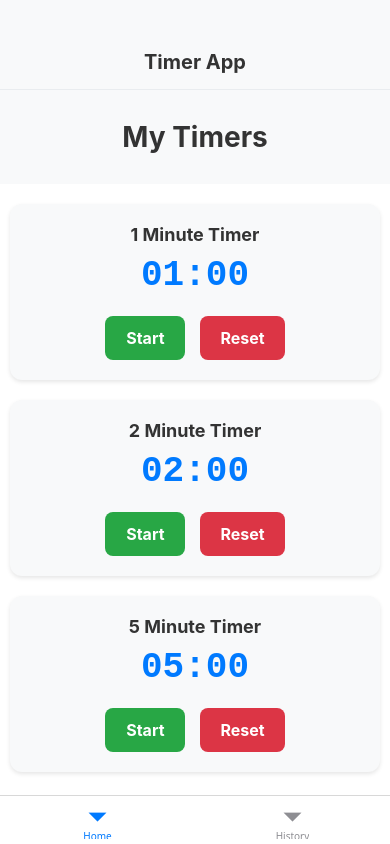
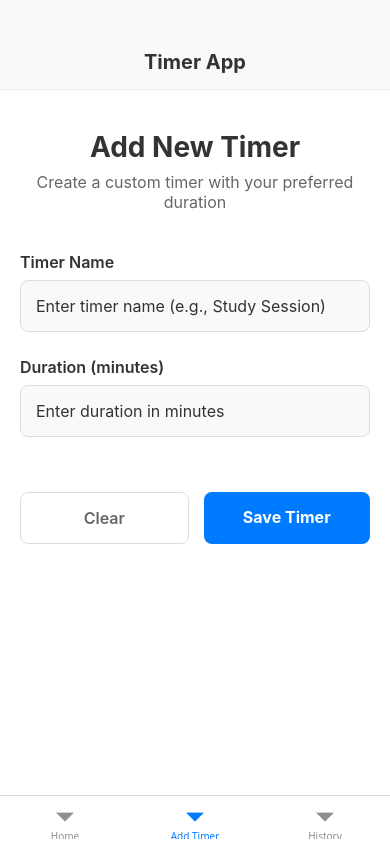
Before and after one commit to Chirag4452/Health_Flex_TimerApp, a React Native app in the folder TimerApp/: screen /AddTimer in a window 390 px wide. Built offline with nearby package versions, Linux system fonts and the light colour scheme.

Commit message:
Custom_timers

```diff
--- a/TimerApp/App.js
+++ b/TimerApp/App.js
@@ -7,13 +7,14 @@ import { StyleSheet, View, Text } from 'react-native';
 // Import screens
 import HomeScreen from './screens/HomeScreen';
 import HistoryScreen from './screens/HistoryScreen';
+import AddTimerScreen from './screens/AddTimerScreen';
 
 // Create bottom tab navigator
 const Tab = createBottomTabNavigator();
 
 /**
  * Main App component with React Navigation bottom tabs
- * Features Home and History screens with a Timer App title
+ * Features Home, Add Timer, and History screens with a Timer App title
  */
 export default function App() {
   return (
@@ -34,6 +35,13 @@ export default function App() {
           component={HomeScreen}
           options={{
             tabBarLabel: 'Home',
+          }}
+        />
+        <Tab.Screen
+          name="AddTimer"
+          component={AddTimerScreen}
+          options={{
+            tabBarLabel: 'Add Timer',
           }}
         />
         <Tab.Screen
--- a/TimerApp/package.json
+++ b/TimerApp/package.json
@@ -11,10 +11,14 @@
   "dependencies": {
     "@react-navigation/bottom-tabs": "^7.4.2",
     "@react-navigation/native": "^7.1.14",
+    "@react-navigation/stack": "^7.4.2",
     "expo": "~53.0.16",
     "expo-status-bar": "~2.2.3",
     "react": "19.0.0",
     "react-native": "0.79.5",
+    "react-native-gesture-handler": "^2.27.1",
+    "react-native-masked-view": "^0.2.0",
+    "react-native-reanimated": "^3.18.0",
     "react-native-safe-area-context": "5.4.0",
     "react-native-screens": "~4.11.1",
     "react-native-web": "^0.20.0"
--- /dev/null
+++ b/TimerApp/screens/AddTimerScreen.js
@@ -0,0 +1,242 @@
+import React, { useState } from 'react';
+import {
+  View,
+  Text,
+  TextInput,
+  TouchableOpacity,
+  StyleSheet,
+  KeyboardAvoidingView,
+  Platform,
+  Alert,
+  ScrollView,
+} from 'react-native';
+
+/**
+ * AddTimerScreen component - Form to create new timers
+ * Allows users to input timer name and duration, with validation
+ */
+export default function AddTimerScreen({ navigation }) {
+  // Form state management
+  const [timer_name, set_timer_name] = useState('');
+  const [duration_minutes, set_duration_minutes] = useState('');
+
+  /**
+   * Validates form inputs
+   * @returns {boolean} - True if form is valid, false otherwise
+   */
+  const validate_form = () => {
+    // Check if timer name is provided
+    if (!timer_name.trim()) {
+      Alert.alert('Validation Error', 'Please enter a timer name');
+      return false;
+    }
+
+    // Check if duration is provided and is a valid number
+    if (!duration_minutes.trim()) {
+      Alert.alert('Validation Error', 'Please enter a duration');
+      return false;
+    }
+
+    const duration_number = parseFloat(duration_minutes);
+    if (isNaN(duration_number) || duration_number <= 0) {
+      Alert.alert('Validation Error', 'Please enter a valid duration (greater than 0)');
+      return false;
+    }
+
+    // Check for reasonable duration limits (max 999 minutes)
+    if (duration_number > 999) {
+      Alert.alert('Validation Error', 'Duration cannot exceed 999 minutes');
+      return false;
+    }
+
+    return true;
+  };
+
+  /**
+   * Handles saving the timer and navigating back
+   */
+  const handle_save_timer = () => {
+    if (!validate_form()) {
+      return;
+    }
+
+    // Convert duration from minutes to seconds
+    const duration_seconds = Math.floor(parseFloat(duration_minutes) * 60);
+
+    // Create timer object
+    const new_timer = {
+      id: Date.now(), // Simple ID generation using timestamp
+      name: timer_name.trim(),
+      duration: duration_seconds,
+    };
+
+    // Navigate to Home tab with timer data
+    navigation.navigate('Home', { new_timer });
+
+    // Clear the form after successful save
+    set_timer_name('');
+    set_duration_minutes('');
+
+    // Show success message
+    Alert.alert(
+      'Success!',
+      `Timer "${new_timer.name}" has been created!`,
+      [{ text: 'OK' }]
+    );
+  };
+
+  /**
+   * Handles clearing the form
+   */
+  const handle_clear_form = () => {
+    set_timer_name('');
+    set_duration_minutes('');
+  };
+
+  return (
+    <KeyboardAvoidingView
+      style={styles.container}
+      behavior={Platform.OS === 'ios' ? 'padding' : 'height'}
+    >
+      <ScrollView style={styles.scroll_container} keyboardShouldPersistTaps="handled">
+        <View style={styles.form_container}>
+          {/* Header */}
+          <Text style={styles.title}>Add New Timer</Text>
+          <Text style={styles.subtitle}>Create a custom timer with your preferred duration</Text>
+
+          {/* Timer Name Input */}
+          <View style={styles.input_group}>
+            <Text style={styles.label}>Timer Name</Text>
+            <TextInput
+              style={styles.text_input}
+              placeholder="Enter timer name (e.g., Study Session)"
+              value={timer_name}
+              onChangeText={set_timer_name}
+              maxLength={50}
+              autoCapitalize="words"
+              returnKeyType="next"
+            />
+          </View>
+
+          {/* Duration Input */}
+          <View style={styles.input_group}>
+            <Text style={styles.label}>Duration (minutes)</Text>
+            <TextInput
+              style={styles.text_input}
+              placeholder="Enter duration in minutes"
+              value={duration_minutes}
+              onChangeText={set_duration_minutes}
+              keyboardType="numeric"
+              maxLength={6}
+              returnKeyType="done"
+              onSubmitEditing={handle_save_timer}
+            />
+            {duration_minutes && (
+              <Text style={styles.helper_text}>
+                ≈ {Math.floor(parseFloat(duration_minutes) || 0)} minutes
+              </Text>
+            )}
+          </View>
+
+          {/* Action Buttons */}
+          <View style={styles.button_container}>
+            <TouchableOpacity
+              style={[styles.button, styles.clear_button]}
+              onPress={handle_clear_form}
+            >
+              <Text style={styles.clear_button_text}>Clear</Text>
+            </TouchableOpacity>
+
+            <TouchableOpacity
+              style={[styles.button, styles.save_button]}
+              onPress={handle_save_timer}
+            >
+              <Text style={styles.save_button_text}>Save Timer</Text>
+            </TouchableOpacity>
+          </View>
+        </View>
+      </ScrollView>
+    </KeyboardAvoidingView>
+  );
+}
+
+const styles = StyleSheet.create({
+  container: {
+    flex: 1,
+    backgroundColor: '#fff',
+  },
+  scroll_container: {
+    flex: 1,
+  },
+  form_container: {
+    padding: 20,
+    paddingTop: 40,
+  },
+  title: {
+    fontSize: 28,
+    fontWeight: 'bold',
+    color: '#333',
+    textAlign: 'center',
+    marginBottom: 8,
+  },
+  subtitle: {
+    fontSize: 16,
+    color: '#666',
+    textAlign: 'center',
+    marginBottom: 40,
+  },
+  input_group: {
+    marginBottom: 25,
+  },
+  label: {
+    fontSize: 16,
+    fontWeight: '600',
+    color: '#333',
+    marginBottom: 8,
+  },
+  text_input: {
+    borderWidth: 1,
+    borderColor: '#ddd',
+    borderRadius: 8,
+    padding: 15,
+    fontSize: 16,
+    backgroundColor: '#f9f9f9',
+    color: '#333',
+  },
+  helper_text: {
+    fontSize: 14,
+    color: '#666',
+    marginTop: 5,
+    fontStyle: 'italic',
+  },
+  button_container: {
+    flexDirection: 'row',
+    justifyContent: 'space-between',
+    marginTop: 30,
+    gap: 15,
+  },
+  button: {
+    flex: 1,
+    paddingVertical: 15,
+    borderRadius: 8,
+    alignItems: 'center',
+  },
+  save_button: {
+    backgroundColor: '#007AFF',
+  },
+  clear_button: {
+    backgroundColor: 'transparent',
+    borderWidth: 1,
+    borderColor: '#ddd',
+  },
+  save_button_text: {
+    color: '#fff',
+    fontSize: 16,
+    fontWeight: 'bold',
+  },
+  clear_button_text: {
+    color: '#666',
+    fontSize: 16,
+    fontWeight: '600',
+  },
+});
--- a/TimerApp/screens/HomeScreen.js
+++ b/TimerApp/screens/HomeScreen.js
@@ -1,12 +1,36 @@
-import React from 'react';
-import { View, Text, StyleSheet, ScrollView, Alert } from 'react-native';
+import React, { useState, useEffect } from 'react';
+import { View, Text, StyleSheet, ScrollView, Alert, TouchableOpacity } from 'react-native';
+import { useFocusEffect } from '@react-navigation/native';
 import Timer from '../components/Timer';
 
 /**
  * HomeScreen component - displays the main home screen of the Timer App
- * Shows test timers with different durations to demonstrate Timer component functionality
+ * Shows test timers with different durations and custom user-created timers
  */
-export default function HomeScreen() {
+export default function HomeScreen({ navigation, route }) {
+  // State for storing all timers (both default and custom)
+  const [timers_list, set_timers_list] = useState([
+    // Default test timers with unique IDs
+    {
+      id: 'default-1',
+      name: '1 Minute Timer',
+      duration: 60,
+      is_default: true,
+    },
+    {
+      id: 'default-2',
+      name: '2 Minute Timer',
+      duration: 120,
+      is_default: true,
+    },
+    {
+      id: 'default-3',
+      name: '5 Minute Timer',
+      duration: 300,
+      is_default: true,
+    },
+  ]);
+
   /**
    * Callback function when a timer completes
    * @param {string} timer_name - Name of the completed timer
@@ -19,30 +43,89 @@ export default function HomeScreen() {
     );
   };
 
+  /**
+   * Handles navigation to Add Timer screen
+   */
+  const handle_add_timer = () => {
+    navigation.navigate('AddTimer');
+  };
+
+  // Handle new timer data from AddTimerScreen
+  useFocusEffect(
+    React.useCallback(() => {
+      if (route.params?.new_timer) {
+        const { new_timer } = route.params;
+
+        // Add the new timer to timers list
+        set_timers_list(prev_timers => {
+          // Check if timer with same ID already exists (prevent duplicates)
+          const timer_exists = prev_timers.some(timer => timer.id === new_timer.id);
+          if (!timer_exists) {
+            return [...prev_timers, { ...new_timer, is_default: false }];
+          }
+          return prev_timers;
+        });
+
+        // Clear the navigation params to prevent re-adding on subsequent visits
+        navigation.setParams({ new_timer: undefined });
+      }
+    }, [route.params?.new_timer, navigation])
+  );
+
+  // Separate timers into custom and default
+  const custom_timers = timers_list.filter(timer => !timer.is_default);
+  const default_timers = timers_list.filter(timer => timer.is_default);
+
   return (
     <ScrollView style={styles.container}>
       <View style={styles.header}>
         <Text style={styles.screen_title}>My Timers</Text>
+
+        {/* Add Timer Button */}
+        <TouchableOpacity
+          style={styles.add_button}
+          onPress={handle_add_timer}
+        >
+          <Text style={styles.add_button_text}>+ Add Timer</Text>
+        </TouchableOpacity>
       </View>
 
-      {/* Test timers with different durations */}
-      <Timer
-        name="1 Minute Timer"
-        duration={60} // 60 seconds
-        onComplete={() => handle_timer_complete('1 Minute Timer')}
-      />
+      {/* Custom Timers Section */}
+      {custom_timers.length > 0 && (
+        <View style={styles.section}>
+          <Text style={styles.section_title}>Custom Timers</Text>
+          {custom_timers.map((timer) => (
+            <Timer
+              key={timer.id}
+              name={timer.name}
+              duration={timer.duration}
+              onComplete={() => handle_timer_complete(timer.name)}
+            />
+          ))}
+        </View>
+      )}
 
-      <Timer
-        name="2 Minute Timer"
-        duration={120} // 120 seconds
-        onComplete={() => handle_timer_complete('2 Minute Timer')}
-      />
+      {/* Default Test Timers Section */}
+      <View style={styles.section}>
+        <Text style={styles.section_title}>Default Timers</Text>
+        {default_timers.map((timer) => (
+          <Timer
+            key={timer.id}
+            name={timer.name}
+            duration={timer.duration}
+            onComplete={() => handle_timer_complete(timer.name)}
+          />
+        ))}
+      </View>
 
-      <Timer
-        name="5 Minute Timer"
-        duration={300} // 300 seconds
-        onComplete={() => handle_timer_complete('5 Minute Timer')}
-      />
+      {/* Instructions if no custom timers */}
+      {custom_timers.length === 0 && (
+        <View style={styles.instructions_container}>
+          <Text style={styles.instructions_text}>
+            Tap "Add Timer" to create your custom timers
+          </Text>
+        </View>
+      )}
     </ScrollView>
   );
 }
@@ -63,5 +146,47 @@ const styles = StyleSheet.create({
     fontSize: 28,
     fontWeight: 'bold',
     color: '#333',
+    marginBottom: 20,
+  },
+  add_button: {
+    backgroundColor: '#007AFF',
+    paddingHorizontal: 25,
+    paddingVertical: 12,
+    borderRadius: 25,
+    shadowColor: '#000',
+    shadowOffset: {
+      width: 0,
+      height: 3,
+    },
+    shadowOpacity: 0.15,
+    shadowRadius: 5,
+    elevation: 5,
+  },
+  add_button_text: {
+    color: '#fff',
+    fontSize: 16,
+    fontWeight: 'bold',
+  },
+  section: {
+    marginBottom: 25,
+  },
+  section_title: {
+    fontSize: 20,
+    fontWeight: 'bold',
+    color: '#333',
+    marginLeft: 20,
+    marginBottom: 15,
+    marginTop: 10,
+  },
+  instructions_container: {
+    alignItems: 'center',
+    paddingVertical: 30,
+    paddingHorizontal: 20,
+  },
+  instructions_text: {
+    fontSize: 16,
+    color: '#666',
+    textAlign: 'center',
+    fontStyle: 'italic',
   },
 });
```
Also changed, not shown: 1 other file (tests, documents, lock files or other folders).
